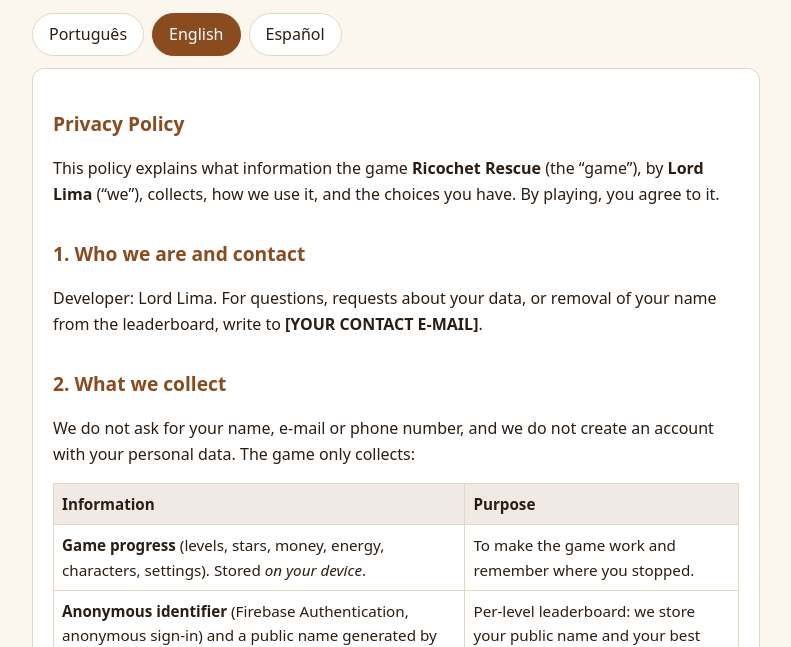
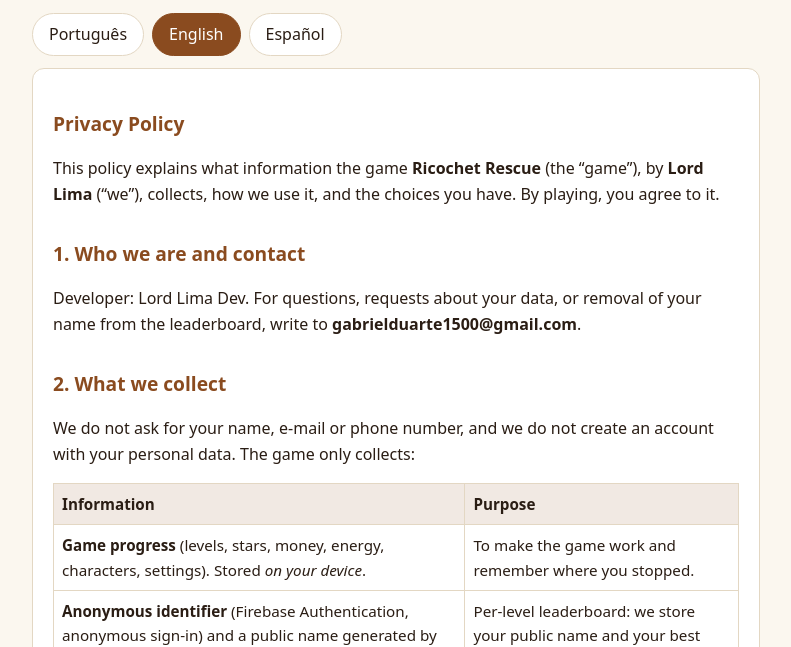
Before and after one commit to LordDuarte/ricochet_rescue-privacidade, a plain HTML site: page index.html in a window 1280 px wide. Shown: the part 117-764 px from the top of the page, without its empty margins (244-1035 px from the left). Drawn offline with Linux system fonts and the light colour scheme.

Commit message:
Update developer contact email in privacy policy

```diff
--- a/index.html
+++ b/index.html
@@ -39,7 +39,7 @@
     <p>Esta política explica quais informações o jogo <strong>Ricochet Rescue</strong> (&ldquo;jogo&rdquo;), da <strong>Lord Lima</strong> (&ldquo;nós&rdquo;), coleta, como usa e quais são as suas escolhas. Ao jogar, você concorda com ela.</p>
 
     <h2>1. Quem somos e contato</h2>
-    <p>Desenvolvedor: Lord Lima. Para dúvidas, pedidos sobre seus dados ou remoção do seu nome do ranking, escreva para <strong>[SEU E-MAIL DE CONTATO]</strong>.</p>
+    <p>Desenvolvedor: Lord Lima Dev. Para dúvidas, pedidos sobre seus dados ou remoção do seu nome do ranking, escreva para <strong>gabrielduarte1500@gmail.com</strong>.</p>
 
     <h2>2. O que coletamos</h2>
     <p>Não pedimos nome, e-mail, telefone nem criamos conta com os seus dados pessoais. O jogo coleta apenas:</p>
@@ -92,7 +92,7 @@
     <p>This policy explains what information the game <strong>Ricochet Rescue</strong> (the &ldquo;game&rdquo;), by <strong>Lord Lima</strong> (&ldquo;we&rdquo;), collects, how we use it, and the choices you have. By playing, you agree to it.</p>
 
     <h2>1. Who we are and contact</h2>
-    <p>Developer: Lord Lima. For questions, requests about your data, or removal of your name from the leaderboard, write to <strong>[YOUR CONTACT E-MAIL]</strong>.</p>
+    <p>Developer: Lord Lima Dev. For questions, requests about your data, or removal of your name from the leaderboard, write to <strong>gabrielduarte1500@gmail.com</strong>.</p>
 
     <h2>2. What we collect</h2>
     <p>We do not ask for your name, e-mail or phone number, and we do not create an account with your personal data. The game only collects:</p>
@@ -145,7 +145,7 @@
     <p>Esta política explica qué información recopila el juego <strong>Ricochet Rescue</strong> (el &ldquo;juego&rdquo;), de <strong>Lord Lima</strong> (&ldquo;nosotros&rdquo;), cómo la usamos y qué opciones tienes. Al jugar, aceptas esta política.</p>
 
     <h2>1. Quiénes somos y contacto</h2>
-    <p>Desarrollador: Lord Lima. Para dudas, solicitudes sobre tus datos o para quitar tu nombre de la clasificación, escribe a <strong>[TU CORREO DE CONTACTO]</strong>.</p>
+    <p>Desarrollador: Lord Lima Dev. Para dudas, solicitudes sobre tus datos o para quitar tu nombre de la clasificación, escribe a <strong>gabrielduarte1500@gmail.com</strong>.</p>
 
     <h2>2. Qué recopilamos</h2>
     <p>No pedimos nombre, correo ni teléfono, y no creamos una cuenta con tus datos personales. El juego solo recopila:</p>
```
